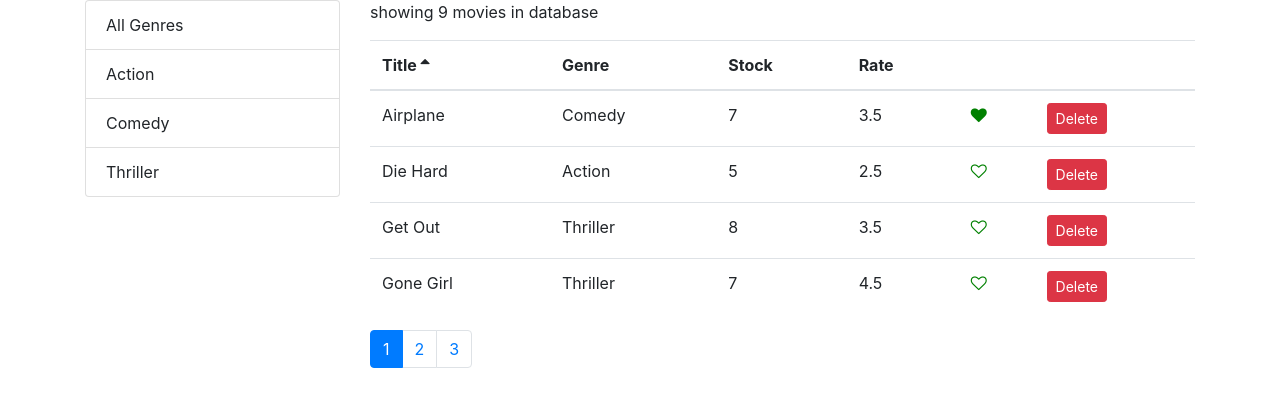
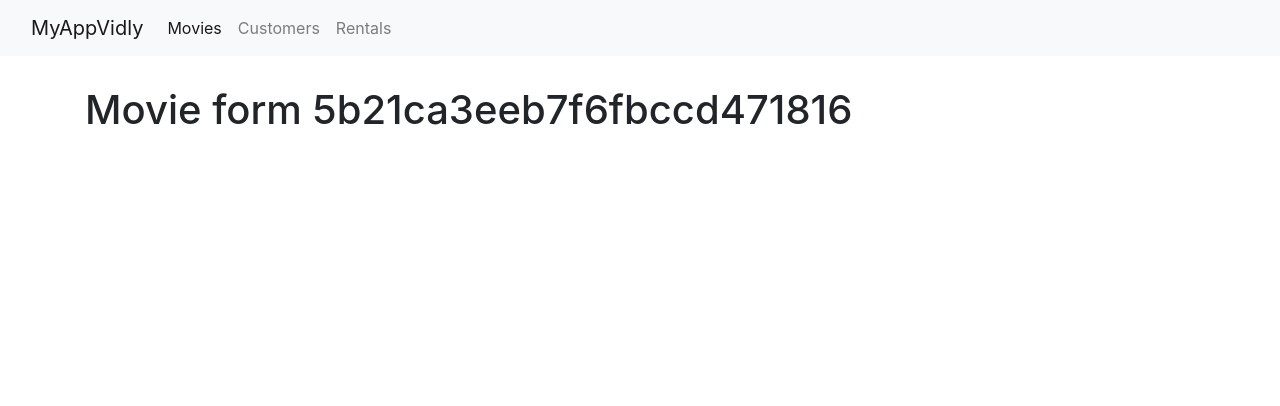
Before and after one commit to hadilouie/vidly-react-app, a React (Create React App) app: page /movies/5b21ca3eeb7f6fbccd471816 in a window 1280 px wide. Shown: the top 406 px of the page. Built offline with nearby package versions, Linux system fonts and the light colour scheme.

Commit message:
Add routing to project

```diff
--- a/package.json
+++ b/package.json
@@ -16,6 +16,7 @@
     "prop-types": "^15.7.2",
     "react": "^17.0.2",
     "react-dom": "^17.0.2",
+    "react-router-dom": "^5.2.0",
     "react-scripts": "4.0.3",
     "web-vitals": "^1.1.1"
   },
--- a/src/App.js
+++ b/src/App.js
@@ -1,14 +1,43 @@
 import React, { Component } from "react";
-import Movie from "./components/Movie";
+import { Redirect, Route, Switch } from "react-router-dom";
 import "../node_modules/bootstrap/dist/css/bootstrap.min.css";
 import "../node_modules/font-awesome/css/font-awesome.min.css";
+import Customers from "./components/Customers";
+import Movie from "./components/Movie";
+import { NavBar } from "./components/NavBar";
+import NotFound from "./components/NotFound";
+import Rental from "./components/Rental";
+import { MovieForm } from "./components/MovieForm";
 
 export default class App extends Component {
 	render() {
 		return (
-			<div className="container">
-				<Movie />
-			</div>
+			<React.Fragment>
+				<NavBar />
+				<div className="container">
+					<Switch>
+						<Route path="/movies/:id">
+							<MovieForm />
+						</Route>
+						<Route path="/movies">
+							<Movie />
+						</Route>
+						<Route path="/customers">
+							{" "}
+							<Customers />
+						</Route>
+						<Route path="/rentals">
+							{" "}
+							<Rental />
+						</Route>
+						<Route path="/not-found">
+							<NotFound />
+						</Route>
+						<Redirect from="/" exact to="/movies" />
+						<Redirect to="/not-found" />
+					</Switch>
+				</div>
+			</React.Fragment>
 		);
 	}
 }
--- /dev/null
+++ b/src/components/Customers.js
@@ -0,0 +1,11 @@
+import React, { Component } from "react";
+
+export default class Customers extends Component {
+	render() {
+		return (
+			<div>
+				<h1>Customers</h1>
+			</div>
+		);
+	}
+}
--- /dev/null
+++ b/src/components/MovieForm.js
@@ -0,0 +1,19 @@
+import React from "react";
+import { useParams } from "react-router";
+
+export const MovieForm = (props) => {
+	const { id } = useParams();
+
+	return (
+		<div>
+			<h1>Movie form {id}</h1>
+			{/* <h1>Movie form {match.params.id}</h1>
+			<button
+				className="btn btn-primary"
+				onClick={() => history.push("/movies")}
+			>
+				Save
+			</button> */}
+		</div>
+	);
+};
--- a/src/components/MoviesTable.js
+++ b/src/components/MoviesTable.js
@@ -1,10 +1,17 @@
 import React, { Component } from "react";
+import { Link } from "react-router-dom";
 import Like from "./common/Like";
 import { Table } from "./common/Table";
 
 export default class moviesTable extends Component {
 	columns = [
-		{ path: "title", lable: "Title" },
+		{
+			path: "title",
+			lable: "Title",
+			content: (movie) => (
+				<Link to={`/movies/${movie._id}`}>{movie.title}</Link>
+			),
+		},
 		{ path: "genre.name", lable: "Genre" },
 		{ path: "numberInStock", lable: "Stock" },
 		{ path: "dailyRentalRate", lable: "Rate" },
--- /dev/null
+++ b/src/components/NavBar.js
@@ -0,0 +1,48 @@
+import React from "react";
+import { Link, NavLink } from "react-router-dom";
+
+export const NavBar = () => {
+	return (
+		<nav className="navbar navbar-expand-lg navbar-light bg-light">
+			<div className="container-fluid">
+				<Link className="navbar-brand" to="/">
+					MyAppVidly
+				</Link>
+				<button
+					className="navbar-toggler"
+					type="button"
+					data-bs-toggle="collapse"
+					data-bs-target="#navbarNav"
+					aria-controls="navbarNav"
+					aria-expanded="false"
+					aria-label="Toggle navigation"
+				>
+					<span className="navbar-toggler-icon"></span>
+				</button>
+				<div className="collapse navbar-collapse" id="navbarNav">
+					<ul className="navbar-nav">
+						<li className="nav-item">
+							<NavLink
+								className="nav-link active"
+								aria-current="page"
+								to="/movies"
+							>
+								Movies
+							</NavLink>
+						</li>
+						<li className="nav-item">
+							<NavLink className="nav-link" to="/customers">
+								Customers
+							</NavLink>
+						</li>
+						<li className="nav-item">
+							<NavLink className="nav-link" to="/rentals">
+								Rentals
+							</NavLink>
+						</li>
+					</ul>
+				</div>
+			</div>
+		</nav>
+	);
+};
--- /dev/null
+++ b/src/components/NotFound.js
@@ -0,0 +1,7 @@
+import React, { Component } from "react";
+
+export default class NotFound extends Component {
+	render() {
+		return <div></div>;
+	}
+}
--- /dev/null
+++ b/src/components/Rental.js
@@ -0,0 +1,11 @@
+import React, { Component } from "react";
+
+export default class Rental extends Component {
+	render() {
+		return (
+			<div>
+				<h1>Rentals</h1>
+			</div>
+		);
+	}
+}
--- a/src/index.css
+++ b/src/index.css
@@ -1,3 +1,7 @@
 .clickable {
 	cursor: pointer;
 }
+
+.navbar {
+	margin-bottom: 30px;
+}
--- a/src/index.js
+++ b/src/index.js
@@ -1,14 +1,17 @@
-import React from 'react';
-import ReactDOM from 'react-dom';
-import './index.css';
-import App from './App';
-import reportWebVitals from './reportWebVitals';
+import React from "react";
+import ReactDOM from "react-dom";
+import "./index.css";
+import App from "./App";
+import reportWebVitals from "./reportWebVitals";
+import { BrowserRouter } from "react-router-dom";
 
 ReactDOM.render(
-  <React.StrictMode>
-    <App />
-  </React.StrictMode>,
-  document.getElementById('root')
+	<React.StrictMode>
+		<BrowserRouter>
+			<App />
+		</BrowserRouter>
+	</React.StrictMode>,
+	document.getElementById("root")
 );
 
 // If you want to start measuring performance in your app, pass a function
```
Also changed, not shown: 1 other file (tests, documents, lock files or other folders).
